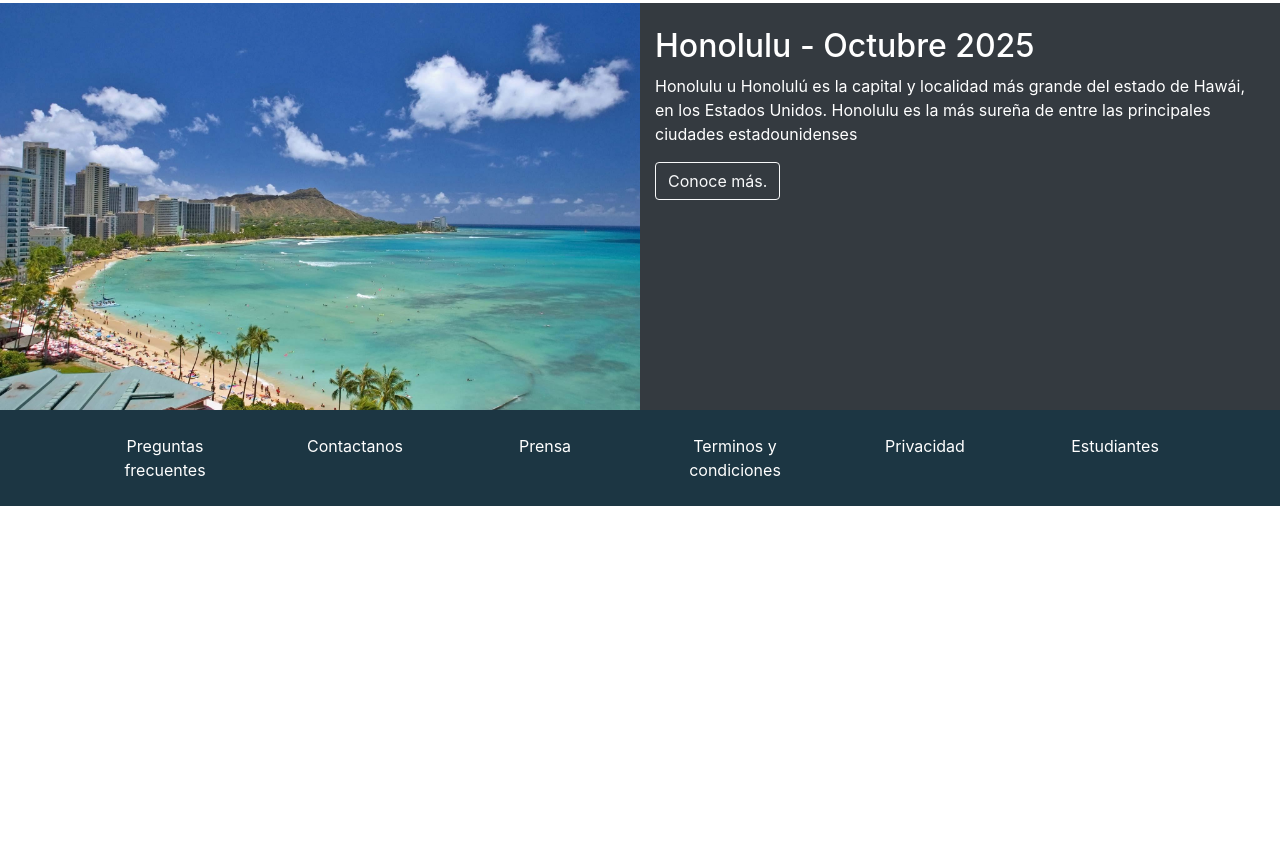
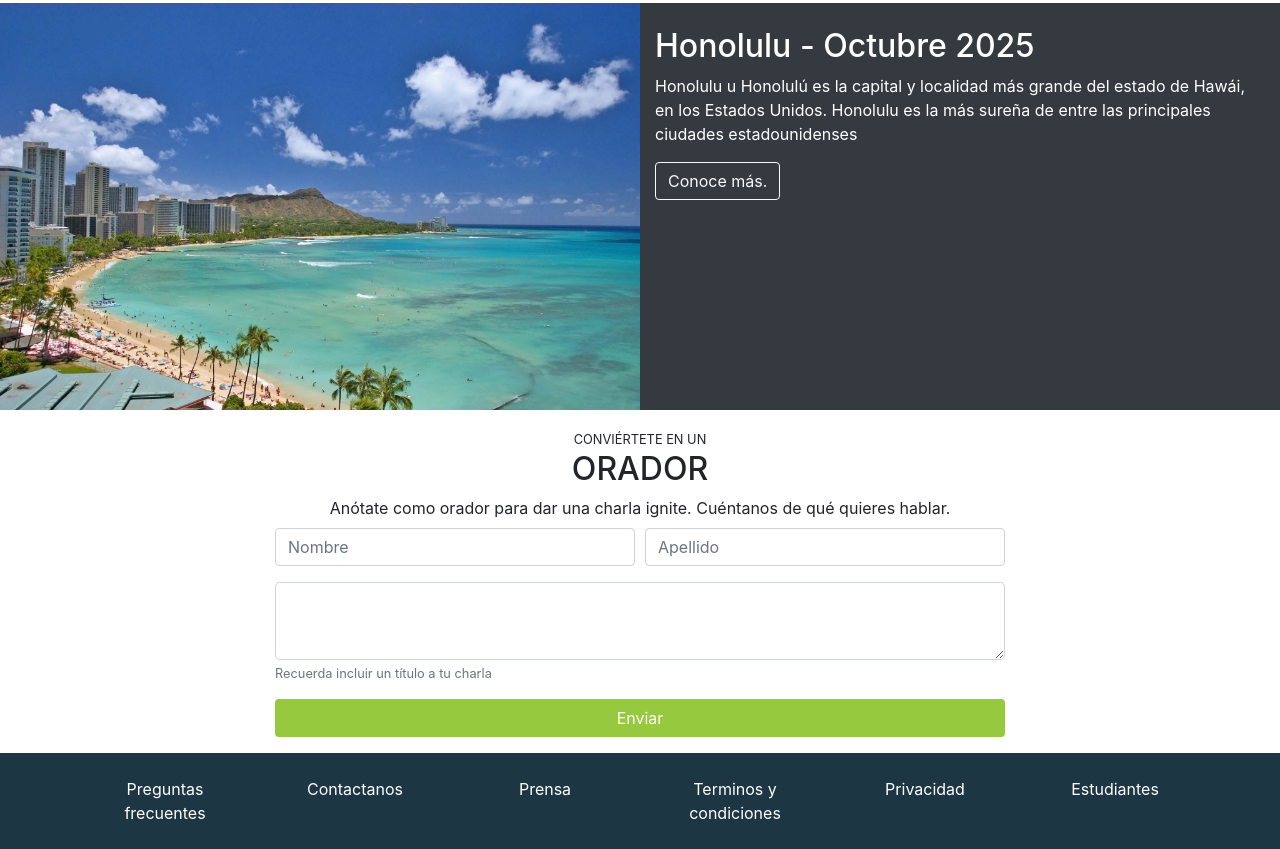
Before and after one commit to gbeto21/bootstrap, a plain HTML site: page index.html in a window 1280 px wide. Shown: the part 1416-2265 px from the top of the page. Before the commit the page ends 1922 px from the top, so only its background shows below. Drawn offline with nearby package versions, Linux system fonts and the light colour scheme.

Commit message:
Se agrego el formulario para registrarse como orador.

```diff
--- a/index.html
+++ b/index.html
@@ -204,6 +204,55 @@
 
     <!-- /Lugar y fecha -->
 
+    <!-- Conviertete en speaker -->
+
+    <section id="convierte-en-orador" class="pt-3 pb-3">
+      <div class="container">
+        <div class="row">
+          <div class="col text-uppercase text-center">
+            <small>Conviértete en un</small>
+            <h2>Orador</h2>
+          </div>
+        </div>
+        <div class="row">
+          <div class="col text-center">
+            Anótate como orador para dar una charla ignite.
+            Cuéntanos de qué quieres hablar.
+          </div>
+        </div>
+        <div class="row">
+          <div class="col col-md-10 offset-md-1 col-lg-8 offset-lg-2 pt-2">
+            <form>
+              <div class="form-row">
+                <div class="form-group col-12 col-md-6">
+                  <input type="text" class="form-control" placeholder="Nombre">
+                </div>
+                <div class="form-group col-12 col-md-6">
+                  <input type="text" class="form-control" placeholder="Apellido">
+                </div>
+              </div>
+              <div class="form-row">
+                <div class="form-group col">
+                  <textarea name="text" class="form-control form-control-lg" placeholder="Solo">
+                  </textarea>
+                  <small class="form-text text-muted">
+                    Recuerda incluir un título a tu charla
+                  </small>
+                </div>
+              </div>
+              <div class="form-row">
+                <div class="col">
+                  <button type="button" class="btn btn-platzi btn-block">Enviar</button>
+                </div>
+              </div>
+            </form>
+          </div>
+        </div>
+      </div>
+    </section>
+
+    <!--/Conviertete en speaker -->
+
     <!-- footer -->
     <footer id="footer" class="pb-4 pt-4">
       <div class="container">
```
